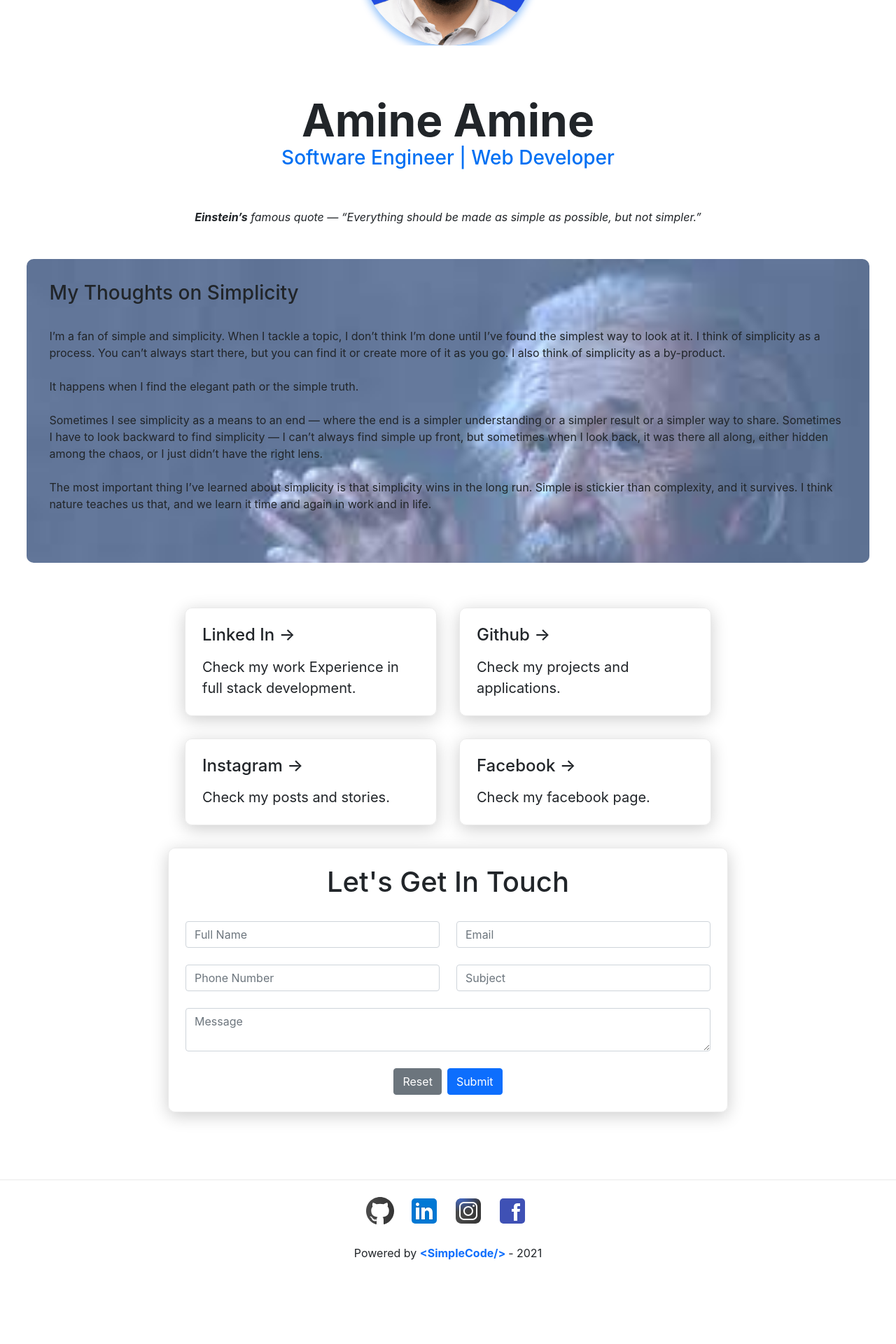
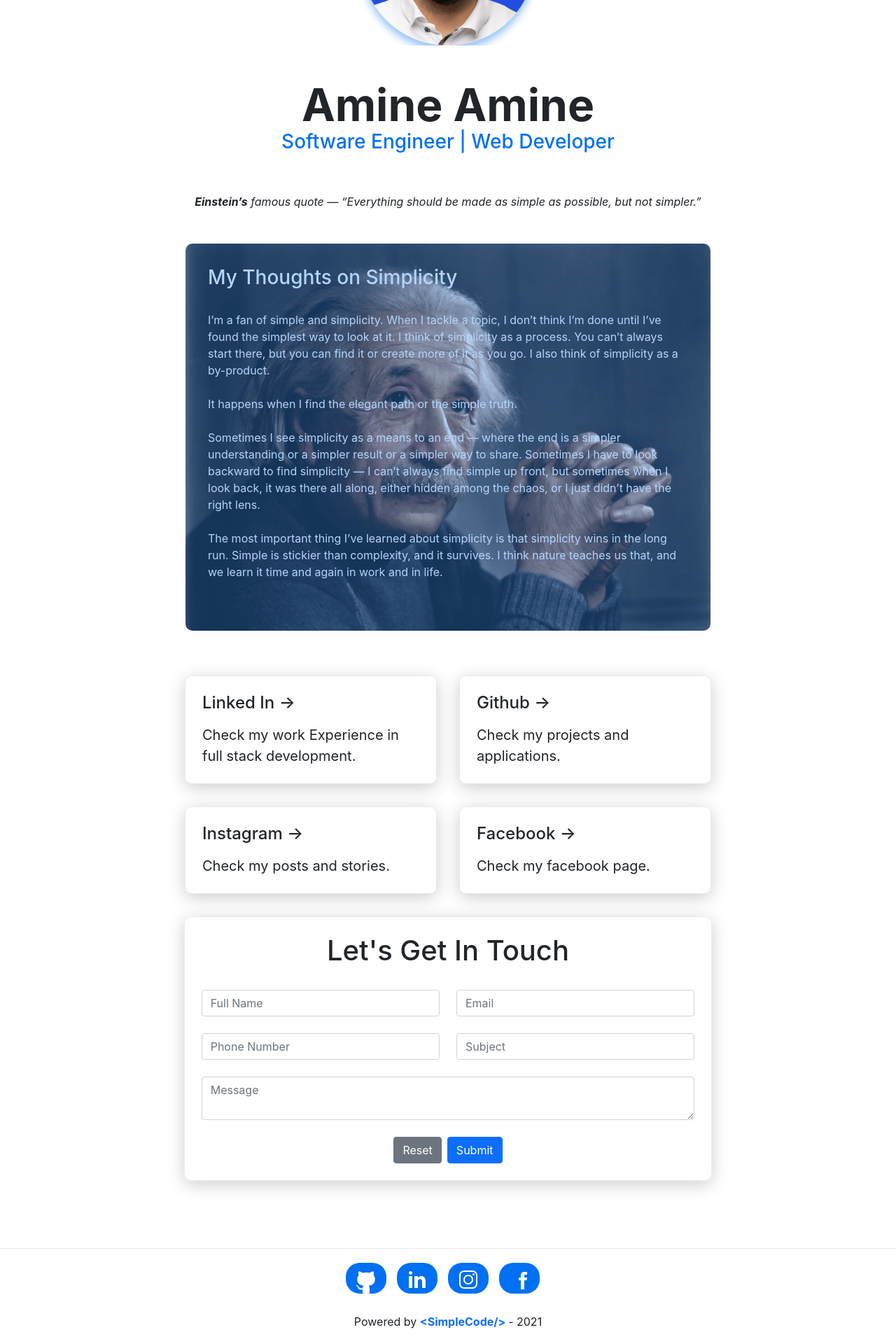
Before and after one commit to a-simplecode/serverless, a Next.js app: page / in a window 1280 px wide. Shown: the part 473-2393 px from the top of the page at 70% size. Before the commit the page ends 2295 px from the top, so only its background shows below. Built offline with nearby package versions, Linux system fonts and the light colour scheme.

Commit message:
FIX: Footer, einstein Image

```diff
--- a/components/Footer.js
+++ b/components/Footer.js
@@ -9,6 +9,7 @@ import {
   LINKEDIN,
   GITHUB,
 } from "../helpers/global-variables";
+import dayjs from "dayjs";
 
 const ICON = (SVG, url) => (
   <span className={styles.icons} onClick={() => window.open(url)}>
@@ -26,7 +27,7 @@ export default function Footer() {
         {ICON(<SVGFacebook />, FACEBOOK)}
       </div>
       <div className="mt-4">
-        Powered by <b className="link" onClick={()=>window.open('https://serverless-aminects.vercel.app/')}> &lt;SimpleCode/&gt; </b> - 2021
+        Powered by <b className="link" onClick={()=>window.open('https://serverless-aminects.vercel.app/')}> &lt;SimpleCode/&gt; </b> - {dayjs().year()}
       </div>
     </footer>
   );
--- a/components/icons/SVGFacebook.js
+++ b/components/icons/SVGFacebook.js
@@ -10,7 +10,7 @@ export default function SVGFacebook(props) {
       {...props}
     >
       <path
-        fill="#3F51B5"
+        fill="#0070f3"
         d="M42 37a5 5 0 01-5 5H11a5 5 0 01-5-5V11a5 5 0 015-5h26a5 5 0 015 5v26z"
       />
       <path
--- a/components/icons/SVGGithub.js
+++ b/components/icons/SVGGithub.js
@@ -17,8 +17,8 @@ export default function SVGGithub(props) {
         y2={23.508}
         gradientUnits="userSpaceOnUse"
       >
-        <stop offset={0} stopColor="#4c4c4c" />
-        <stop offset={1} stopColor="#343434" />
+        <stop offset={0} stopColor="#0070f3" />
+        <stop offset={1} stopColor="#0070f3" />
       </linearGradient>
       <path
         fill="url(#prefix__a)"
--- a/components/icons/SVGInstagram.js
+++ b/components/icons/SVGInstagram.js
@@ -36,8 +36,8 @@ export default function SVGInstagram(props) {
         gradientTransform="matrix(1 0 0 .6663 0 1.849)"
         gradientUnits="userSpaceOnUse"
       >
-        <stop offset={0} stopColor="#4168c9" />
-        <stop offset={0.999} stopColor="#4168c9" stopOpacity={0} />
+        <stop offset={0} stopColor="#0070f3" />
+        <stop offset={0.999} stopColor="#0070f3" stopOpacity={0} />
       </radialGradient>
       <path
         fill="url(#prefix__b)"
--- a/components/icons/SVGLinkedin.js
+++ b/components/icons/SVGLinkedin.js
@@ -10,7 +10,7 @@ export default function SVGLinkedin(props) {
       {...props}
     >
       <path
-        fill="#0078d4"
+        fill="#0070f3"
         d="M42 37a5 5 0 01-5 5H11a5 5 0 01-5-5V11a5 5 0 015-5h26a5 5 0 015 5v26z"
       />
       <path
--- a/pages/index.js
+++ b/pages/index.js
@@ -47,7 +47,8 @@ export default function Home() {
               simple as possible, but not simpler.”
             </i>
           </div>
-            <div className={cn(styles.einstein,"fullWidth")}>
+          <div className={cn(styles.einstein, "fullWidth")}>
+            <div className={styles.overlay}></div>
             <h3 className="pb-4">My Thoughts on Simplicity</h3>
             <p className="pb-2">
               I’m a fan of simple and simplicity. When I tackle a topic, I don’t
--- a/styles/Footer.module.css
+++ b/styles/Footer.module.css
@@ -6,7 +6,14 @@
   }
 
   .icons{
-    margin-right: 5px;
-    padding: 5px;
+    margin-right: 15px;
+    padding: 12px 5px;
+    background-color: #0070f3;
     cursor: pointer;
+    border-radius: 20px;
   }
+
+  .icons:hover{
+    border-color: #0070f3;
+    box-shadow: 15px 15px 25px 0 rgba(0, 113, 243, 0.4);
+  }
--- a/styles/Home.module.css
+++ b/styles/Home.module.css
@@ -12,7 +12,7 @@
   flex-direction: column;
   justify-content: center;
   align-items: center;
-  margin-top: -108px
+  margin-top: -108px;
 }
 
 .title {
@@ -23,7 +23,7 @@
   text-align: center;
 }
 
-.imgBackground{
+.imgBackground {
   border-bottom-left-radius: 10px;
   border-bottom-right-radius: 10px;
 }
@@ -33,7 +33,7 @@
   max-width: 250px;
 }
 
-.image{
+.image {
   border-radius: 50%;
   box-shadow: 0 8px 11px 0 rgb(0 113 243 / 40%);
 }
@@ -47,18 +47,33 @@
     Bitstream Vera Sans Mono, Courier New, monospace;
 }
 
-.einstein{
-  background-image: url('../public/images/Einstein.jpg');
+.einstein {
+  background-image: url("../public/images/Einstein.jpg");
   background-repeat: no-repeat, repeat;
   background-color: #cccccc;
   background-size: cover;
   padding: 2rem;
   border-radius: 10px;
+  color: white;
+  position: relative;
 }
 
-.einstein:hover{
+.einstein:hover {
   border-color: #0070f3;
-  box-shadow: 15px 15px 25px 0 rgba(0, 113, 243,.4);
+  box-shadow: 15px 15px 25px 0 rgba(0, 113, 243, 0.4);
+}
+.overlay {
+  position: absolute;
+  background-color: rgb(4, 113, 241, 0.3);
+  width: 100%;
+  height: 100%;
+  top: 0;
+  left: 0;
+  border-radius: 10px;
+}
+
+.overlay:hover {
+  opacity: 0;
 }
 
 .grid {
--- a/styles/globals.css
+++ b/styles/globals.css
@@ -57,4 +57,5 @@ a {
 
 .fullWidth{
   width: 94%;
+  max-width: 750px;
 }
```
Also changed, not shown: public/images/Einstein.jpg. Lines whose indentation alone changed are shown as unchanged.
